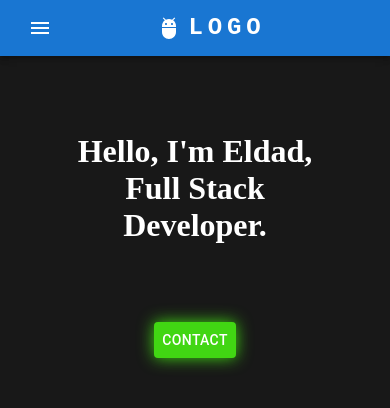
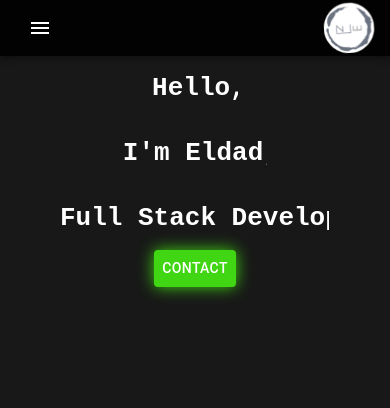
Before and after one commit to ELDADBRHANO/portfolio-eldad-brhano, a React (Create React App) app: page / in a window 390 px wide. Shown: the top 408 px of the page. Built offline with nearby package versions, Linux system fonts and the light colour scheme.

Commit message:
animate txt

```diff
--- a/src/components/features/NavBar/NavBar.jsx
+++ b/src/components/features/NavBar/NavBar.jsx
@@ -1,34 +1,24 @@
 import { Link } from "react-router-dom";
 import ButtonFeatures from "../btn/Btn";
-
-
-
-import * as React from 'react';
-import AppBar from '@mui/material/AppBar';
-import Box from '@mui/material/Box';
-import Toolbar from '@mui/material/Toolbar';
-import IconButton from '@mui/material/IconButton';
-import Typography from '@mui/material/Typography';
-import Menu from '@mui/material/Menu';
-import MenuIcon from '@mui/icons-material/Menu';
-import Container from '@mui/material/Container';
-import Avatar from '@mui/material/Avatar';
-import Button from '@mui/material/Button';
-import Tooltip from '@mui/material/Tooltip';
-import MenuItem from '@mui/material/MenuItem';
-import AdbIcon from '@mui/icons-material/Adb';
+import AppBar from "@mui/material/AppBar";
+import Box from "@mui/material/Box";
+import Toolbar from "@mui/material/Toolbar";
+import IconButton from "@mui/material/IconButton";
+import Typography from "@mui/material/Typography";
+import Menu from "@mui/material/Menu";
+import MenuIcon from "@mui/icons-material/Menu";
+import Container from "@mui/material/Container";
+import Button from "@mui/material/Button";
+import { useState } from "react";
+import logo from "../../../images/logo-modified.png";
 
 function NavBar() {
-  const [anchorElNav, setAnchorElNav] = React.useState(null);
-  const [anchorElUser, setAnchorElUser] = React.useState(null);
+  const [anchorElNav, setAnchorElNav] = useState(null);
+  const [anchorElUser, setAnchorElUser] = useState(null);
 
   const handleOpenNavMenu = (event) => {
     setAnchorElNav(event.currentTarget);
   };
-  const handleOpenUserMenu = (event) => {
-    setAnchorElUser(event.currentTarget);
-  };
-
   const handleCloseNavMenu = () => {
     setAnchorElNav(null);
   };
@@ -39,10 +29,9 @@ function NavBar() {
   const pages = ["Home", "About", "Contact"];
 
   return (
-    <AppBar position="static">
+    <AppBar style={{ background: "rgba(0, 0, 0, 0.904)" }} position="static">
       <Container maxWidth="xl">
         <Toolbar disableGutters>
-          <AdbIcon sx={{ display: { xs: 'none', md: 'flex' }, mr: 1 }} />
           <Typography
             variant="h6"
             noWrap
@@ -50,18 +39,16 @@ function NavBar() {
             href="/"
             sx={{
               mr: 2,
-              display: { xs: 'none', md: 'flex' },
-              fontFamily: 'monospace',
+              display: { xs: "none", md: "flex" },
+              fontFamily: "monospace",
               fontWeight: 700,
-              letterSpacing: '.3rem',
-              color: 'inherit',
-              textDecoration: 'none',
+              letterSpacing: ".3rem",
+              color: "inherit",
+              textDecoration: "none",
             }}
-          >
-            LOGO
-          </Typography>
+          ></Typography>
 
-          <Box sx={{ flexGrow: 1, display: { xs: 'flex', md: 'none' } }}>
+          <Box sx={{ flexGrow: 1, display: { xs: "flex", md: "none" } }}>
             <IconButton
               size="large"
               aria-label="account of current user"
@@ -76,91 +63,88 @@ function NavBar() {
               id="menu-appbar"
               anchorEl={anchorElNav}
               anchorOrigin={{
-                vertical: 'bottom',
-                horizontal: 'left',
+                vertical: "bottom",
+                horizontal: "left",
               }}
               keepMounted
               transformOrigin={{
-                vertical: 'top',
-                horizontal: 'left',
+                vertical: "top",
+                horizontal: "left",
               }}
               open={Boolean(anchorElNav)}
               onClose={handleCloseNavMenu}
               sx={{
-                display: { xs: 'block', md: 'none' },
+                display: { xs: "block", md: "none" },
               }}
             >
-               {pages.map((pagePath) => (
-               <Link  style={{textDecoration: 'none'}} to={pagePath}>
-                <ButtonFeatures btnTxt={pagePath} className="navBarBtn" variant="text">{pagePath}</ButtonFeatures>
-                  </Link>
-                   ))}
-
+              {pages.map((pagePath) => (
+                <Link style={{ textDecoration: "none" }} to={pagePath}>
+                  <ButtonFeatures
+                    btnTxt={pagePath}
+                    className="navBarBtn"
+                    variant="text"
+                  >
+                    {pagePath}
+                  </ButtonFeatures>
+                </Link>
+              ))}
             </Menu>
           </Box>
-          <AdbIcon sx={{ display: { xs: 'flex', md: 'none' }, mr: 1 }} />
-          <Typography
-            variant="h5"
-            noWrap
-            component="a"
-            href=""
-            sx={{
-              mr: 2,
-              display: { xs: 'flex', md: 'none' },
-              flexGrow: 1,
-              fontFamily: 'monospace',
-              fontWeight: 700,
-              letterSpacing: '.3rem',
-              color: 'inherit',
-              textDecoration: 'none',
-            }}
-          >
-            LOGO
-          </Typography>
-          <Box sx={{ flexGrow: 1, display: { xs: 'none', md: 'flex' } }}>
+
+          <Box sx={{ flexGrow: 1, display: { xs: "none", md: "flex" } }}>
             {pages.map((page) => (
               <Button
                 key={page}
                 onClick={handleCloseNavMenu}
-                sx={{ my: 2, color: 'white', display: 'block' }}
+                sx={{ my: 2, color: "white", display: "block" }}
               >
                 {page}
               </Button>
             ))}
           </Box>
-
+          <Box
+            id="rotate-logo"
+            component="img"
+            alt="Eldad's protfolio."
+            src={logo}
+            sx={{
+              height: 50,
+              width: 50,
+              maxHeight: { xs: 233, md: 167 },
+              maxWidth: { xs: 350, md: 250 },
+              animation: "spin 2s linear infinite",
+              "@keyframes spin": {
+                "0%": {
+                  transform: "rotate(0deg)",
+                },
+                "100%": {
+                  transform: "rotate(360deg)",
+                },
+              },
+            }}
+          />
           <Box sx={{ flexGrow: 0 }}>
             <Menu
-              sx={{ mt: '45px' }}
+              sx={{ mt: "45px" }}
               id="menu-appbar"
               anchorEl={anchorElUser}
               anchorOrigin={{
-                vertical: 'top',
-                horizontal: 'right',
+                vertical: "top",
+                horizontal: "right",
               }}
               keepMounted
               transformOrigin={{
-                vertical: 'top',
-                horizontal: 'right',
+                vertical: "top",
+                horizontal: "right",
               }}
               open={Boolean(anchorElUser)}
               onClose={handleCloseUserMenu}
-            >
-            </Menu>
+            ></Menu>
           </Box>
         </Toolbar>
       </Container>
     </AppBar>
   );
-    // <div className="nav-bar">
-    //   <div className="bar-nav">
-    //     {pages.map((pagePath) => (
-    //       <Link  style={{textDecoration: 'none'}} to={pagePath}>
-    //         <ButtonFeatures btnTxt={pagePath} className="navBarBtn" variant="text">{pagePath}</ButtonFeatures>
-    //       </Link>
-    //     ))}
-    //   </div>
-    // </div>
 }
 
 export default NavBar;
--- a/src/components/pages/Home/Home.css
+++ b/src/components/pages/Home/Home.css
@@ -77,7 +77,7 @@
 
 
 
-  .pop-outin {
+  /* .pop-outin {
     animation: 5s anim-popoutin;
   }
 
@@ -102,8 +102,208 @@
     }
     100% {
       /* animate nothing to add pause at the end of animation */
-      transform: scale(1);
+      /* transform: scale(1);
       opacity: 1;
       text-shadow: 1px 0 0 rgba(0, 0, 0, 0);
     }
+  } */
+
+
+
+
+
+
+
+ .wrapper {
+  /* height: 100vh; */
+  /*This part is important for centering*/
+  display: grid;
+  place-items: center;
+}
+
+.typing-hello {
+  width: 13vw;
+  animation: typing 2s steps(22), blink .5s  step-end infinite alternate;
+  white-space: nowrap;
+  overflow: hidden;
+  font-family: monospace;
+  font-size: 2em;
+}
+
+@keyframes typing {
+  from {
+    border-right: 3px solid;
+      width: 0
+    }
+    to{
+    border-right: 0px solid;
+    }
+}
+
+@keyframes blink {
+  50% {
+    border-color: transparent
   }
+}
+
+
+
+
+
+
+
+.typing {
+  width: 30vw;
+  animation: typingDem 4s steps(22), blink .5s step-end infinite alternate ;
+  white-space: nowrap;
+  overflow: hidden;
+  font-family: monospace;
+  font-size: 2em;
+}
+
+@keyframes typingDem {
+  from {
+    border-right: 3px solid;
+      width: 0
+    }
+    to{
+    border-right: 0px solid;
+    }
+}
+
+@keyframes blink {
+  50% {
+    border-color: transparent
+  }
+}
+
+
+
+
+
+
+.typing-developer {
+  width: 47vw;
+  animation: typingDeveloper 6s steps(26), blink .5s step-end infinite alternate;
+  white-space: nowrap;
+  overflow: hidden;
+  font-family: monospace;
+  font-size: 2em;
+}
+
+@keyframes typingDeveloper {
+  from {
+  border-right: 3px solid;
+    width: 0
+  }
+  to{
+  border-right: 0px solid;
+  }
+}
+
+@keyframes blink {
+  50% {
+    border-color: transparent
+  }
+}
+
+
+
+
+
+
+
+@media only screen and (max-width: 600px) {
+  .wrapper {
+    /* height: 100vh; */
+    /*This part is important for centering*/
+    display: grid;
+    place-items: center;
+  }
+
+  .typing-hello {
+    width: 22vw;
+    animation: typing 2s steps(22), blink .5s  step-end infinite alternate;
+    white-space: nowrap;
+    overflow: hidden;
+    font-family: monospace;
+    font-size: 2em;
+  }
+
+  @keyframes typing {
+    from {
+      border-right: 3px solid;
+        width: 0
+      }
+      to{
+      border-right: 0px solid;
+      }
+  }
+
+  @keyframes blink {
+    50% {
+      border-color: transparent
+    }
+  }
+
+
+
+
+
+
+
+  .typing {
+    width: 37vw;
+    animation: typingDem 4s steps(22), blink .5s step-end infinite alternate ;
+    white-space: nowrap;
+    overflow: hidden;
+    font-family: monospace;
+    font-size: 2em;
+  }
+
+  @keyframes typingDem {
+    from {
+      border-right: 3px solid;
+        width: 0
+      }
+      to{
+      border-right: 0px solid;
+      }
+  }
+
+  @keyframes blink {
+    50% {
+      border-color: transparent
+    }
+  }
+
+
+
+
+
+
+  .typing-developer {
+    width: 78vw;
+    animation: typingDeveloper 6s steps(26), blink .5s step-end infinite alternate;
+    white-space: nowrap;
+    overflow: hidden;
+    font-family: monospace;
+    font-size: 2em;
+  }
+
+  @keyframes typingDeveloper {
+    from {
+    border-right: 3px solid;
+      width: 0
+    }
+    to{
+    border-right: 0px solid;
+    }
+  }
+
+  @keyframes blink {
+    50% {
+      border-color: transparent
+    }
+  }
+}
--- a/src/components/pages/Home/Home.jsx
+++ b/src/components/pages/Home/Home.jsx
@@ -3,17 +3,26 @@ import React from "react";
 import Button from "@mui/material/Button";
 import { Link } from "react-router-dom";
 function Home() {
-
   return (
     <div className="home">
-      <div className="eldad-present">
-      <h1 className="pop-outin">Hello, I'm Eldad, Full Stack Developer.</h1>
-
+      <div className="wrapper">
+        <h1 className="typing-hello">Hello,</h1>
+        <h1 className="typing">I'm Eldad,</h1>
+        <h1 className="typing-developer">
+Full Stack Developer.
+</h1>
       </div>
-      <Link style={{textDecoration: 'none'}} to="/Contact">
-      <Button style={{color:'white'}} className="contact-btn">Contact</Button>
+      <Link style={{ textDecoration: "none" }} to="/Contact">
+        <Button style={{ color: "white" }} className="contact-btn">
+          Contact
+        </Button>
       </Link>
     </div>
   );
-};
+}
 export default Home;
+
+// <div className="eldad-present">
+// <h1 className="pop-outin">Hello, I'm Eldad, Full Stack Developer.</h1>
+
+// </div>
```
Also changed, not shown: src/components/features/NavBar/NavBar.css (line endings or trailing spaces), src/images/logo-modified.png (added).
